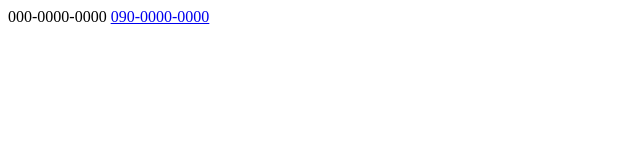
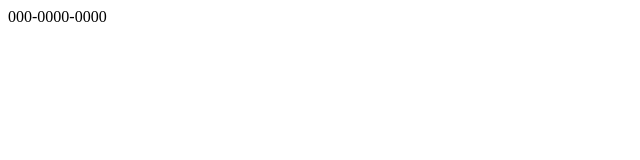
Before and after one commit to maki0808/test, a plain HTML site: page index.html in a window 1280 px wide. Shown: the whole page, without its empty margins (0-640 px from the left). Drawn offline with nearby package versions, Linux system fonts and the light colour scheme.

Commit message:
Update index.html

```diff
--- a/index.html
+++ b/index.html
@@ -9,7 +9,5 @@
     <script type="text/javascript" src="https://code.jquery.com/jquery-3.4.1.min.js"></script>
     <script type="text/javascript" src="test.js"></script>
 
-    <a href="tel:+81-90-5564-3117">090-0000-0000</a>
-
   </body>
 </html>
```
